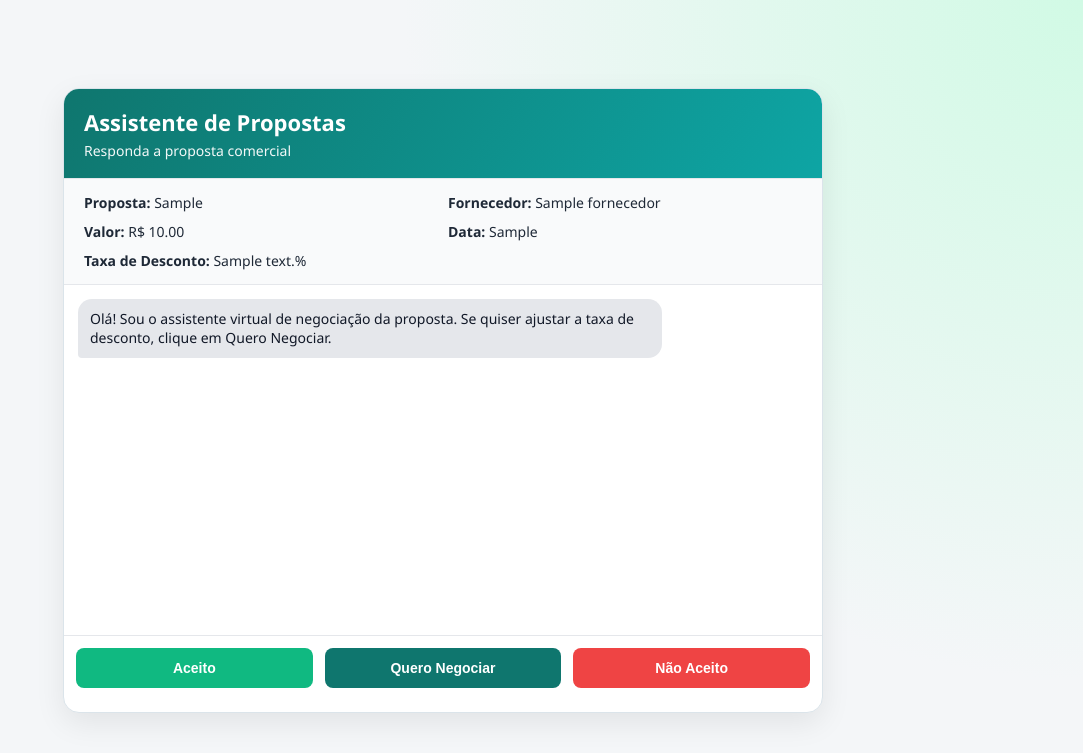
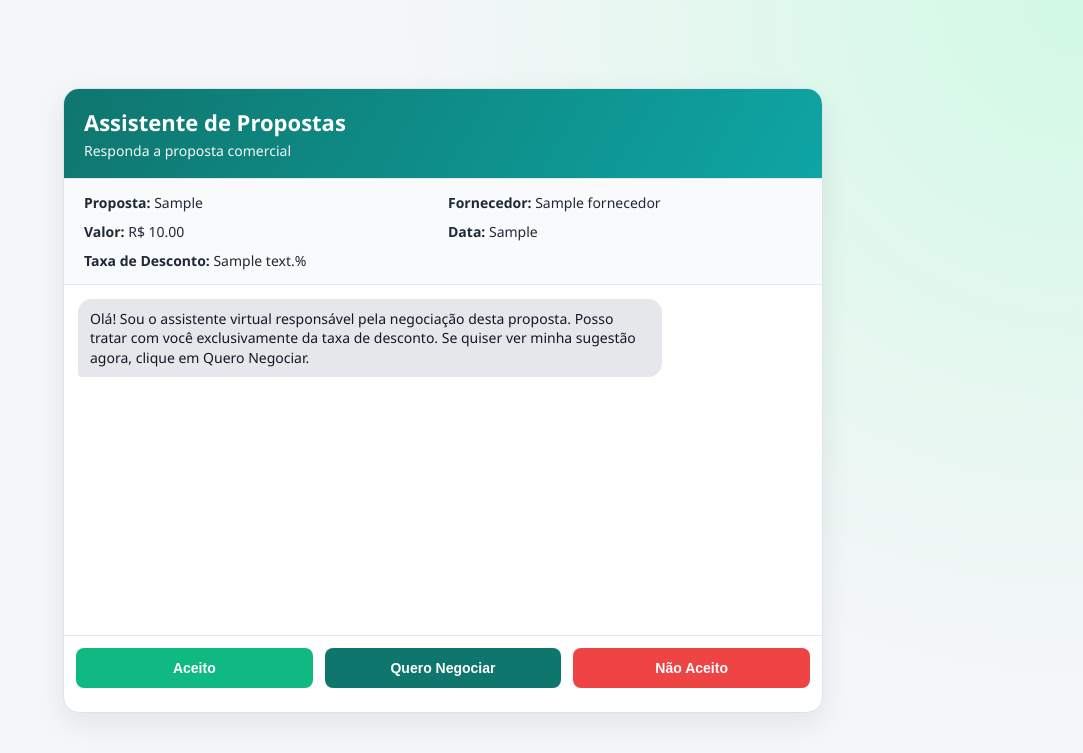
Before and after one commit to Jnsantecipacao/Jonas, a Python web app: template fornecedor_ai_web/templates/chat.html in a window 1280 px wide. Shown: the top 753 px of the page, without its empty margins (197-1280 px from the left). Run offline with Jinja, Linux system fonts and the light colour scheme; the template is opened without the code that fills it: most values are stand-ins (such as "Sample title", 1, 10 or a date in 2020).

Commit message:
Refine AI negotiation wording in chat

```diff
--- a/fornecedor_ai_web/app.py
+++ b/fornecedor_ai_web/app.py
@@ -176,16 +176,16 @@ def calcular_contraproposta(taxa_atual: float) -> Optional[float]:
 def gerar_resposta_negociacao(taxa_atual: float) -> str:
     """Gera resposta automática de negociação baseada na taxa."""
     if taxa_atual is None:
-        return "Sua proposta foi recebida. Entraremos em contato para discussão. Caso tenha dúvidas, contate: (11) 93239-3849"
+        return "Recebi sua proposta e estou à disposição para tratar exclusivamente da taxa de desconto. Se preferir, também podemos seguir pelo WhatsApp: (11) 93239-3849."
 
     # Se já está no mínimo aceitável
     if taxa_atual <= 4:
-        return f"Sua proposta com taxa de {taxa_atual}% está dentro de nossas condições mínimas. Podemos aceitar esta proposta. Confirme via WhatsApp: (11) 93239-3849"
+        return f"Recebi sua proposta com taxa de {taxa_atual}%. Essa condição já está dentro do nosso mínimo aceitável e podemos seguir com a aprovação. Se quiser confirmar por atendimento direto, fale no WhatsApp: (11) 93239-3849."
 
     # Calcular contraproposta (máximo até 4%)
     nova_taxa = max(taxa_atual - 2, 4)
 
-    return f"Sua proposta foi recebida com taxa de {taxa_atual}%. Podemos negociar a taxa para {nova_taxa}%. Caso não seja viável, peço por gentileza entrar em contato via WhatsApp: (11) 93239-3849 para alinharmos melhor."
+    return f"Recebi sua proposta com taxa de {taxa_atual}%. Como contraproposta, podemos seguir com taxa de {nova_taxa}%. Se essa condição não for viável, peço por gentileza que continue o alinhamento pelo WhatsApp: (11) 93239-3849."
 
 
 def load_proposta(id_proposta: int) -> Optional[sqlite3.Row]:
--- a/fornecedor_ai_web/templates/chat.html
+++ b/fornecedor_ai_web/templates/chat.html
@@ -30,7 +30,7 @@
         data-negotiation-suggestion="{{ resposta_negociacao }}"
       >
         <div class="bubble bot">
-          Olá! Sou o assistente virtual de negociação da proposta. Se quiser ajustar a taxa de desconto, clique em Quero Negociar.
+          Olá! Sou o assistente virtual responsável pela negociação desta proposta. Posso tratar com você exclusivamente da taxa de desconto. Se quiser ver minha sugestão agora, clique em Quero Negociar.
         </div>
       </section>
 
@@ -44,7 +44,7 @@
         <input type="hidden" id="idProposta" value="{{ proposta['id'] }}" />
         <input type="hidden" id="fornecedor" value="{{ proposta['fornecedor'] }}" />
         <input type="hidden" id="token" value="{{ token }}" />
-        <textarea id="mensagem" placeholder="Digite sua contraproposta ou comentário" required></textarea>
+        <textarea id="mensagem" placeholder="Digite sua contraproposta sobre a taxa" required></textarea>
         <button type="submit">Enviar</button>
       </form>
 
```
